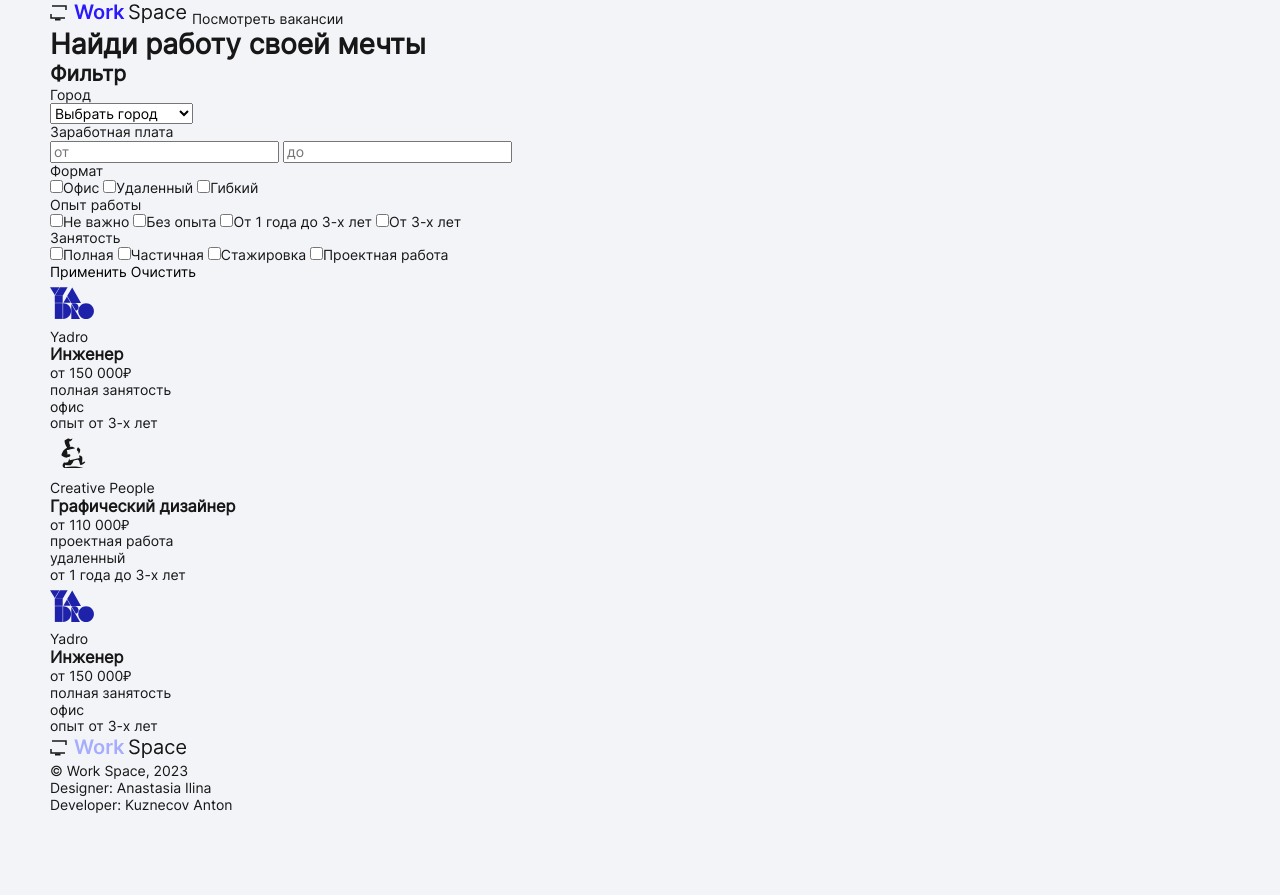
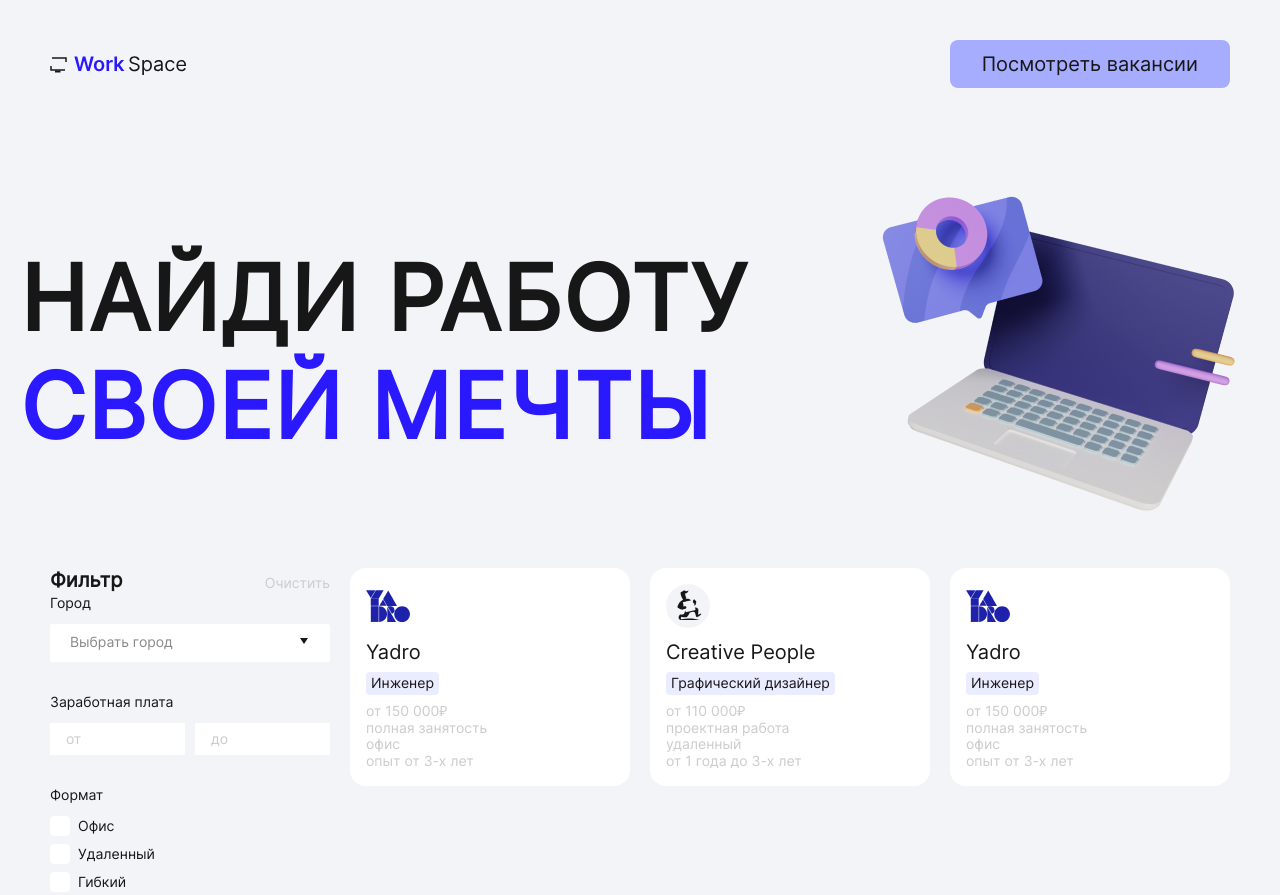
Before and after one commit to KuzAnton8335/workspace, a plain HTML site: page index.html in a window 1280 px wide. Shown: the top 895 px of the page. Before the commit the page ends 813 px from the top, so only its background shows below. Drawn offline with Linux system fonts and the light colour scheme.

Commit message:
style from page

```diff
--- /dev/null
+++ b/css/cards.css
@@ -0,0 +1,5 @@
+.cards__list {
+	display: grid;
+	grid-template-columns: repeat(auto-fit, minmax(280px, 1fr));
+	gap: 20px;
+}
--- /dev/null
+++ b/css/checkbox.css
@@ -0,0 +1,47 @@
+.checkbox {
+	position: relative;
+	display: block;
+	line-height: 20px;
+	padding-left: 28px;
+}
+
+.checkbox__input {
+	-webkit-appearance: none;
+	-moz-appearance: none;
+	appearance: none;
+	width: 20px;
+	height: 20px;
+	position: absolute;
+	left: 0;
+	top: 0;
+	bottom: 0;
+	background-color: #fff;
+	border-radius: 4px;
+}
+
+.checkbox__input::after {
+	content: "";
+	position: absolute;
+	inset: 0;
+	display: block;
+	background: url("../img/check.svg") no-repeat center;
+	opacity: 0;
+	transition: opacity 0.2s ease-in-out;
+}
+
+.checkbox__input:checked::after {
+	opacity: 1;
+}
+
+.checkbox__input:focus-visible {
+	outline: none;
+	box-shadow: 0 2px 10px rgba(0, 0, 0, 0.25);
+}
+
+.checkbox__input:hover:not(:disabled) {
+	box-shadow: 0 2px 10px rgba(166, 173, 255, 0.25);
+}
+
+.checkbox__input:disabled {
+	background-color: #ccc;
+}
--- /dev/null
+++ b/css/choices.css
@@ -0,0 +1,30 @@
+.choices {
+	width: 100%;
+}
+
+.choices__inner {
+	background-color: #fff;
+	padding: 6px 16px;
+	min-height: 32px;
+	border: none;
+	position: relative;
+}
+
+.choices__list-single {
+	padding: 0;
+}
+
+.choices[data-type*="select-one"]::after {
+	width: 20px;
+	height: 20px;
+	background: url("../img/arrow.svg") no-repeat center/contain;
+	border: 0;
+	top: 6px;
+	right: 16px;
+	margin-top: 0;
+}
+
+.choices[data-type*="select-one"].is-open::after {
+	transform: rotate(180deg);
+	margin-top: 0;
+}
--- /dev/null
+++ b/css/filter.css
@@ -0,0 +1,79 @@
+.filter {
+	position: relative;
+}
+
+.filter__title {
+	color: #171717;
+	font-size: 20px;
+	margin-bottom: 3px;
+}
+
+.filter__reset {
+	position: absolute;
+	top: 7px;
+	right: 0;
+	color: #ccc;
+}
+
+.filter__form {
+	display: flex;
+	flex-direction: column;
+	gap: 32px;
+}
+.form__fieldset {
+	display: flex;
+	flex-direction: column;
+	align-items: start;
+}
+.filter__legend {
+	color: #171717;
+	font-size: 14px;
+	margin-bottom: 12px;
+}
+.fielter__select {
+	width: 100%;
+}
+.filter__range {
+	display: flex;
+	align-items: center;
+	justify-content: space-between;
+	gap: 10px;
+}
+
+.filter__label {
+	margin-bottom: 8px;
+}
+
+.filter__label:last-child {
+	margin-bottom: 0;
+}
+
+.filter__input {
+	flex: 1 1 50%;
+	width: 100%;
+	padding: 0 16px;
+	height: 32px;
+	border: none;
+}
+
+.filter__input::placeholder {
+	color: #ccc;
+}
+
+.filter__checkboxes {
+	display: flex;
+	flex-direction: column;
+	gap: 32px;
+}
+/*
+
+.checkbox {
+}
+.checkbox__input {
+} */
+
+.filter__button {
+	padding: 8px 24px;
+	border-radius: 4px;
+	background-color: #a6adff;
+}
--- /dev/null
+++ b/css/footer.css
@@ -0,0 +1,32 @@
+.footer {
+	padding: 50px 0 40px;
+}
+
+.footer__container {
+	display: grid;
+	gap: 27px;
+	grid-template-areas:
+		"logo ."
+		"copyright contacts";
+}
+.footer__logo {
+	grid-area: logo;
+}
+.footer__copyright {
+	grid-area: copyright;
+}
+.footer__contacts {
+	grid-area: contacts;
+	justify-self: end;
+	min-width: 180px;
+}
+.footer__contact {
+	margin-bottom: 8px;
+}
+
+.footer__contact:last-child {
+	margin-bottom: 0;
+}
+.footer__link:hover {
+	color: brown;
+}
--- /dev/null
+++ b/css/header.css
@@ -0,0 +1,16 @@
+.header {
+	padding: 40px 0;
+}
+
+.header__container {
+	display: flex;
+	align-items: center;
+	justify-content: space-between;
+}
+
+.header__link {
+	padding: 12px 32px;
+	border-radius: 8px;
+	background-color: #a6adff;
+	font-size: 20px;
+}
--- /dev/null
+++ b/css/hero.css
@@ -0,0 +1,26 @@
+.hero {
+	padding: 60px 0 50px;
+}
+.hero__container {
+	position: relative;
+	padding: 57px 0;
+}
+
+.hero__container::after {
+	content: "";
+	position: absolute;
+	right: -9px;
+	top: 0;
+	width: 421px;
+	height: 330px;
+	background-image: url("../img/laptop.png");
+	background-repeat: no-repeat;
+	background-size: cover;
+	background-position: center;
+}
+.hero__title {
+	max-width: 780px;
+	font-size: 90px;
+	letter-spacing: 1.8px;
+	text-transform: uppercase;
+}
--- a/css/style.css
+++ b/css/style.css
@@ -76,3 +76,7 @@ fieldset {
 	margin: 0 auto;
 	padding: 0 var(--padding);
 }
+
+.blue-text {
+	color: #2a18ff;
+}
--- /dev/null
+++ b/css/vacancy.css
@@ -0,0 +1,31 @@
+.vacancy {
+	border-radius: 16px;
+	background-color: #fff;
+	padding: 16px;
+	height: 100%;
+	cursor: pointer;
+}
+
+.vacancy__img {
+	max-height: 44px;
+	margin-bottom: 12px;
+	display: block;
+}
+.vacancy__company {
+	color: #171717;
+	font-size: 20px;
+	margin-bottom: 8px;
+}
+.vacancy__title {
+	display: inline-block;
+	font-size: 14px;
+	font-weight: 400;
+	border-radius: 4px;
+	background-color: #eaecff;
+	padding: 3px 5px;
+	margin-bottom: 8px;
+}
+
+.vacancy__field {
+	color: #ccc;
+}
--- /dev/null
+++ b/css/vacansies.css
@@ -0,0 +1,18 @@
+.vacansises {
+	padding: 50px 0;
+}
+.vacansies__container {
+	display: flex;
+	align-items: start;
+	gap: 24px 20px;
+}
+
+.vacansies__filter-btn {
+	display: none;
+}
+.vacansies__filter {
+	flex: 0 0 280px;
+}
+.vacansises__cards {
+	flex-basis: 100%;
+}
--- /dev/null
+++ b/index.css
@@ -0,0 +1,12 @@
+@import "css/normalize.css";
+@import "css/choices.min.css";
+@import "css/style.css";
+@import "css/header.css";
+@import "css/hero.css";
+@import "css/vacansies.css";
+@import "css/filter.css";
+@import "css/choices.css";
+@import "css/checkbox.css";
+@import "css/cards.css";
+@import "css/vacancy.css";
+@import "css/footer.css";
--- a/index.html
+++ b/index.html
@@ -4,8 +4,9 @@
 		<meta charset="UTF-8" />
 		<meta name="viewport" content="width=device-width, initial-scale=1.0" />
 		<title>WorkSpace</title>
-		<link rel="stylesheet" href="css/normalize.css" />
-		<link rel="stylesheet" href="css/style.css" />
+		<link rel="stylesheet" href="index.css" />
+		<script src="js/choices.min.js" defer></script>
+		<script src="js/script.js" defer></script>
 	</head>
 	<body>
 		<!-- header -->
@@ -20,7 +21,7 @@
 		<!-- main -->
 		<main class="main">
 			<section class="hero">
-				<div class="container">
+				<div class="container hero__container">
 					<h1 class="hero__title">
 						Найди работу <span class="blue-text">своей мечты</span>
 					</h1>
@@ -29,6 +30,8 @@
 
 			<div class="vacansies" id="vacansies">
 				<div class="container vacansies__container">
+					<button class="vacansies__filter-btn">Фильтр</button>
+					<!-- filter -->
 					<section class="vacansies__filter filter">
 						<h2 class="filter__title">Фильтр</h2>
 						<form class="filter__form">
@@ -168,7 +171,9 @@
 							</div>
 						</form>
 					</section>
-					<section class="vacansises__cards card">
+					<!-- /filter -->
+					<!-- card -->
+					<section class="vacansises__cards cards">
 						<h2 class="cards__title visually-hidden">Список вакансий</h2>
 						<ul class="cards__list">
 							<li class="cards__item">
@@ -224,6 +229,7 @@
 							</li>
 						</ul>
 					</section>
+					<!-- /card -->
 				</div>
 			</div>
 		</main>
--- /dev/null
+++ b/js/script.js
@@ -0,0 +1,5 @@
+const citySelect = document.querySelector("#city");
+const cityChoices = new Choices(citySelect, {
+	searchEnabled: false,
+	itemSelectText: '',
+});
```
Also changed, not shown: css/choices.min.css (added), img/arrow.svg (added), img/check.svg (added), img/laptop.png (added), js/choices.min.js (added).
